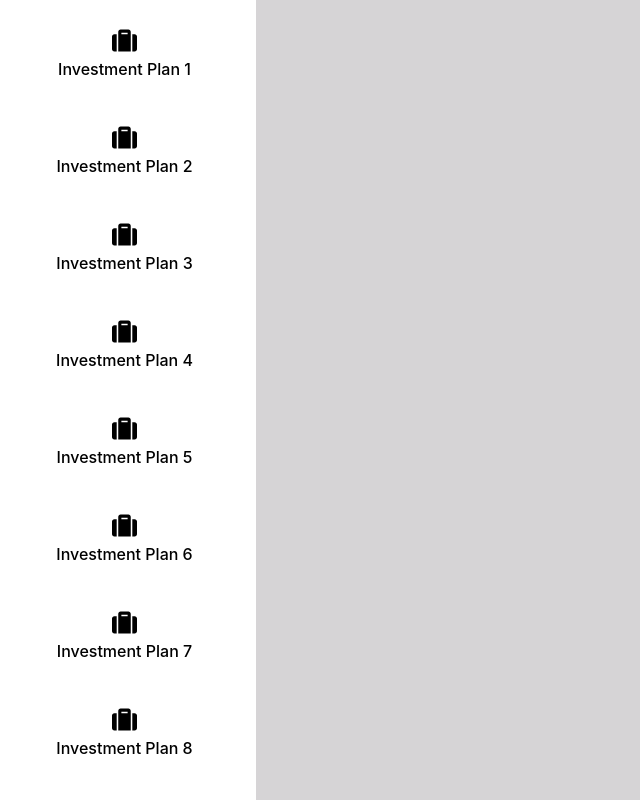
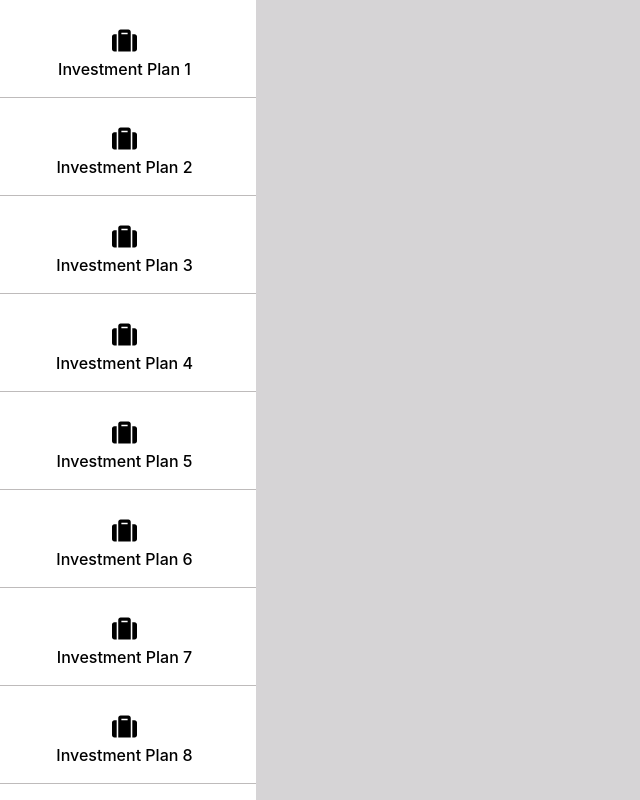
Before and after one commit to Zaibi727/Collection-of-Designs, a React (Create React App) app: page / in a window 1280 px wide. Shown: the whole page, without its empty margins (0-640 px from the left). Built offline with nearby package versions, Linux system fonts and the light colour scheme.

Commit message:
Update junenine.module.css

```diff
--- a/src/components/JuneNine/junenine.module.css
+++ b/src/components/JuneNine/junenine.module.css
@@ -16,7 +16,7 @@
     grid-template-columns: 20% 80%;
     height: 100%;
     background-color: rgb(214, 212, 214);
-    padding-bottom: 10px;
+    padding-bottom: 11px;
 
 }
 .buttonportion{
```
